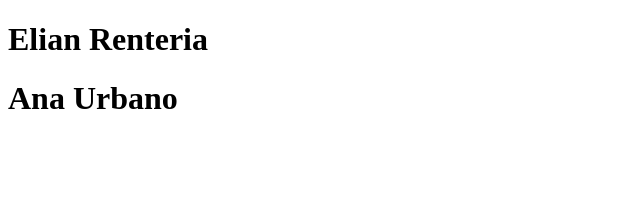
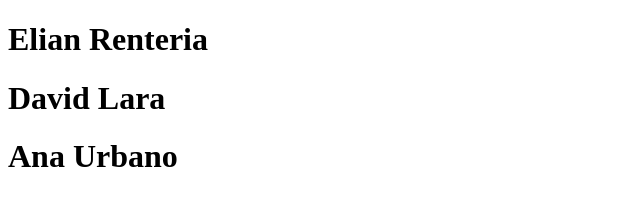
Before and after one commit to Elian2300/Elian_Renteria, a plain HTML site: page index.html in a window 1280 px wide. Shown: the whole page, without its empty margins (0-640 px from the left). Drawn offline with Linux system fonts and the light colour scheme.

Commit message:
Update index.html

```diff
--- a/index.html
+++ b/index.html
@@ -7,6 +7,7 @@
 </head>
 <body>
     <h1>Elian Renteria </h1>
+    <h1>David Lara </h1>
     <h1>Ana Urbano</h1>
 </body>
 </html>
```
